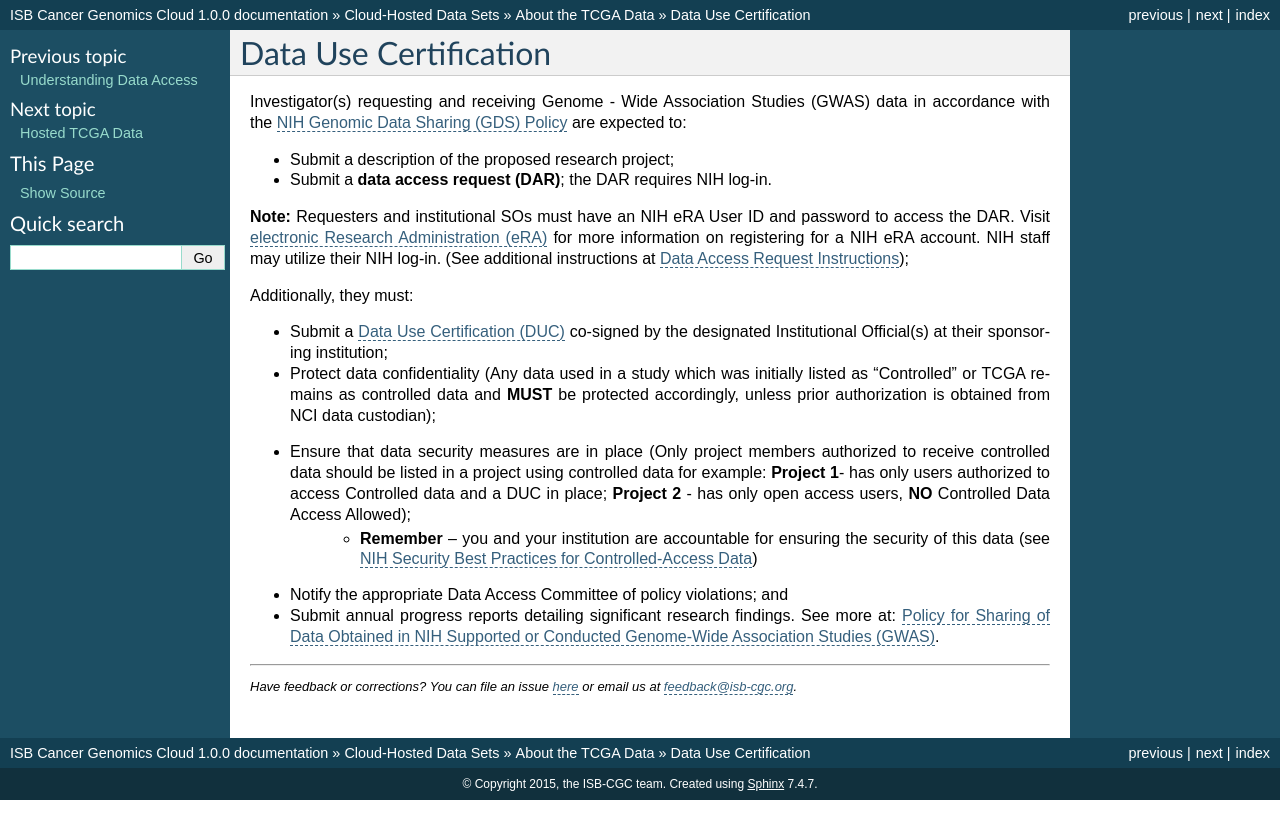
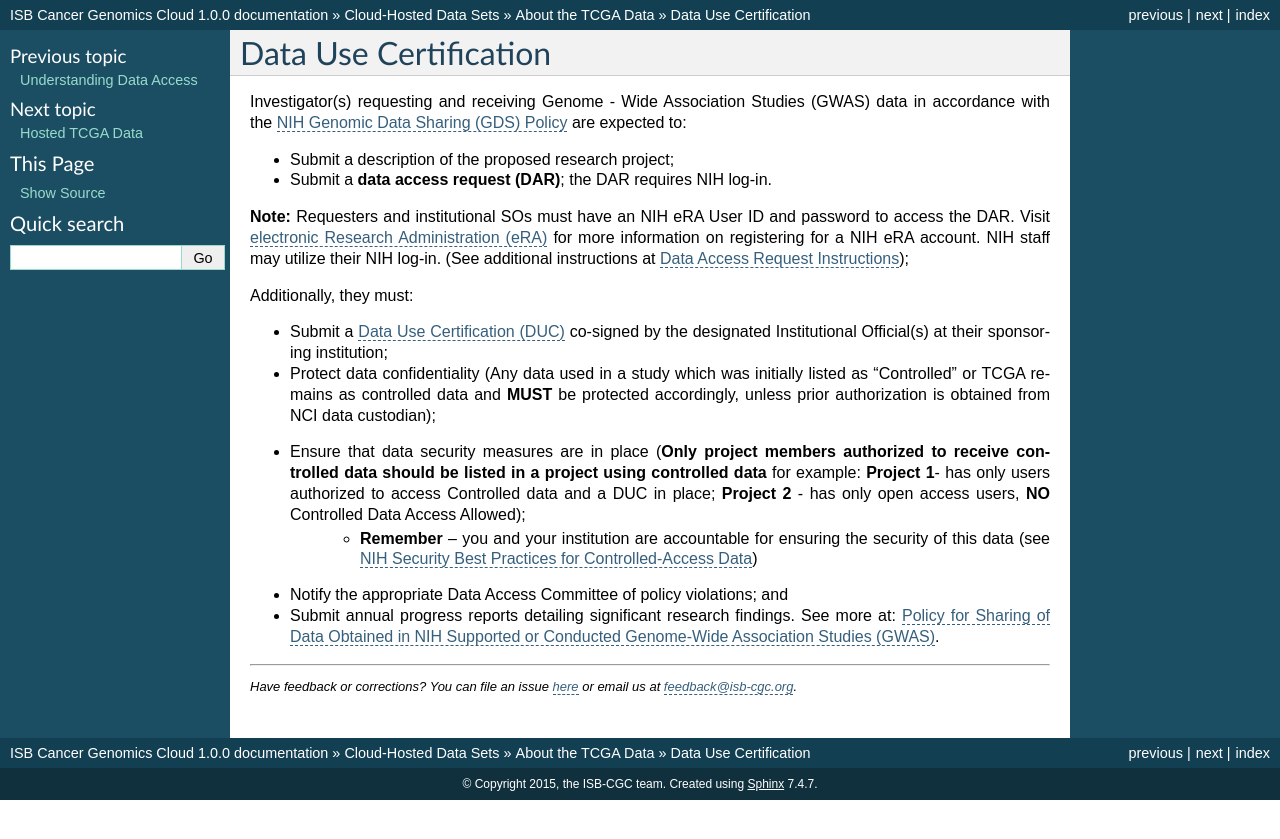
Before and after one commit to isb-cgc/readthedocs, a Sphinx documentation site: the page built from docs/source/sections/data/data2/Data-Use-Certification.rst, in a window 1280 px wide. Shown: the top 839 px of the page. Built offline with Sphinx 7.4.7, drawn with Linux system fonts in a browser that asks for light colours.

```diff
--- a/docs/source/sections/data/data2/Data-Use-Certification.rst
+++ b/docs/source/sections/data/data2/Data-Use-Certification.rst
@@ -13,7 +13,7 @@ Additionally, they must:
 
 *  Submit a `Data Use Certification (DUC) <http://www.genome.gov/20019653>`_ co-signed by the designated Institutional Official(s) at their sponsoring institution;
 *  Protect data confidentiality (Any data used in a study which was initially listed as "Controlled" or TCGA remains as controlled data and **MUST** be protected accordingly, unless prior authorization is obtained from NCI data custodian);
-*  Ensure that data security measures are in place (Only project members authorized to receive controlled data should be listed in a project using controlled data for example: **Project 1**- has only users authorized to access Controlled data and a DUC in place; **Project 2** - has only open access users, **NO** Controlled Data Access Allowed);
+*  Ensure that data security measures are in place (**Only project members authorized to receive controlled data should be listed in a project using controlled data** for example: **Project 1**- has only users authorized to access Controlled data and a DUC in place; **Project 2** - has only open access users, **NO** Controlled Data Access Allowed);
     - **Remember** – you and your institution are accountable for ensuring the security of this data (see `NIH Security Best Practices for Controlled-Access Data <http://www.ncbi.nlm.nih.gov/projects/gap/cgi-bin/GetPdf.cgi?document_name=dbgap_2b_security_procedures.pdf>`_)
 *  Notify the appropriate Data Access Committee of policy violations; and
 *  Submit annual progress reports detailing significant research findings. See more at: `Policy for Sharing of Data Obtained in NIH Supported or Conducted Genome-Wide Association Studies (GWAS) <http://grants.nih.gov/grants/guide/notice-files/NOT-OD-07-088.html#sthash.Hde6DhfF.Fbj4vpAj.dpuf>`_.
```
